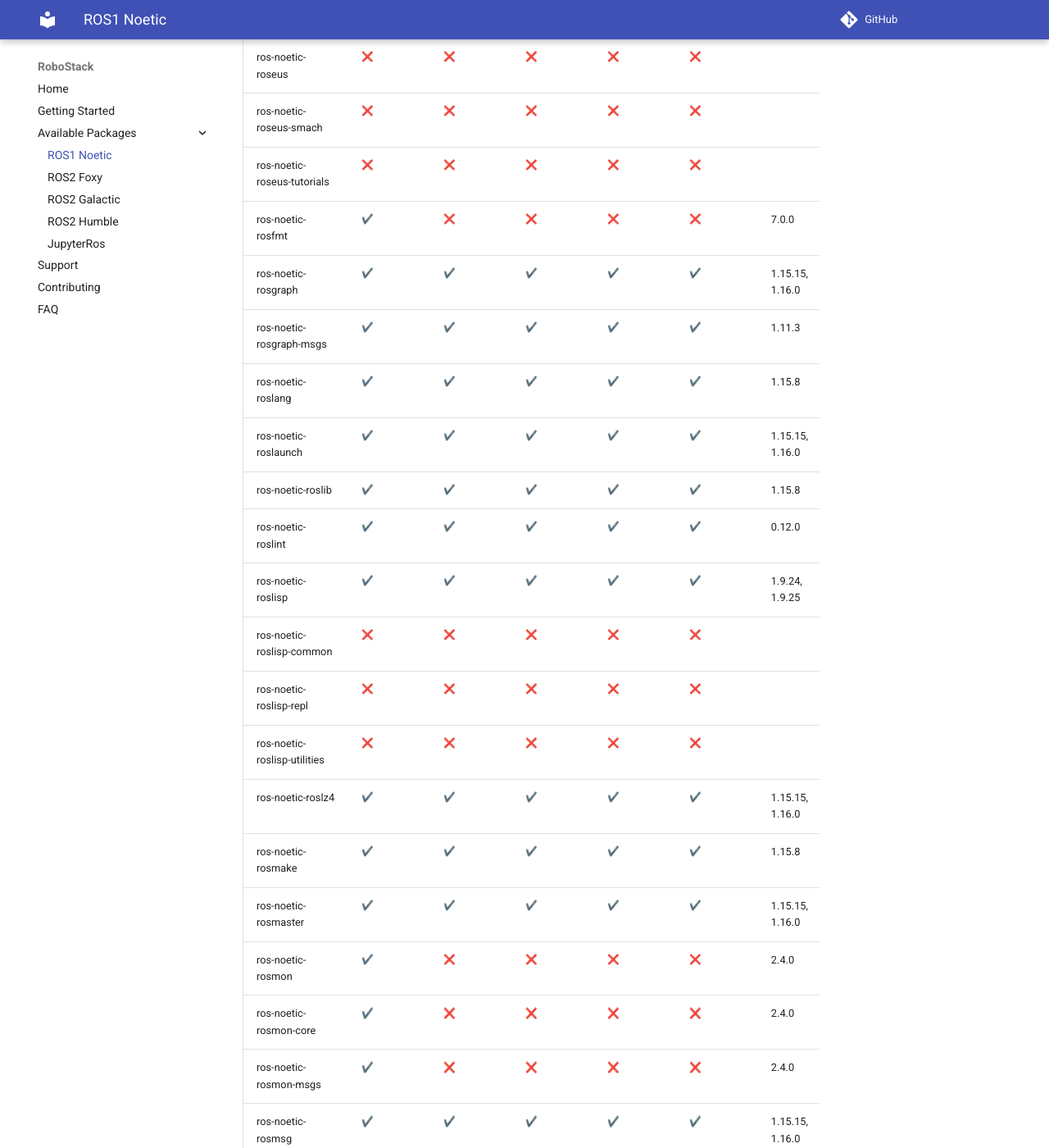
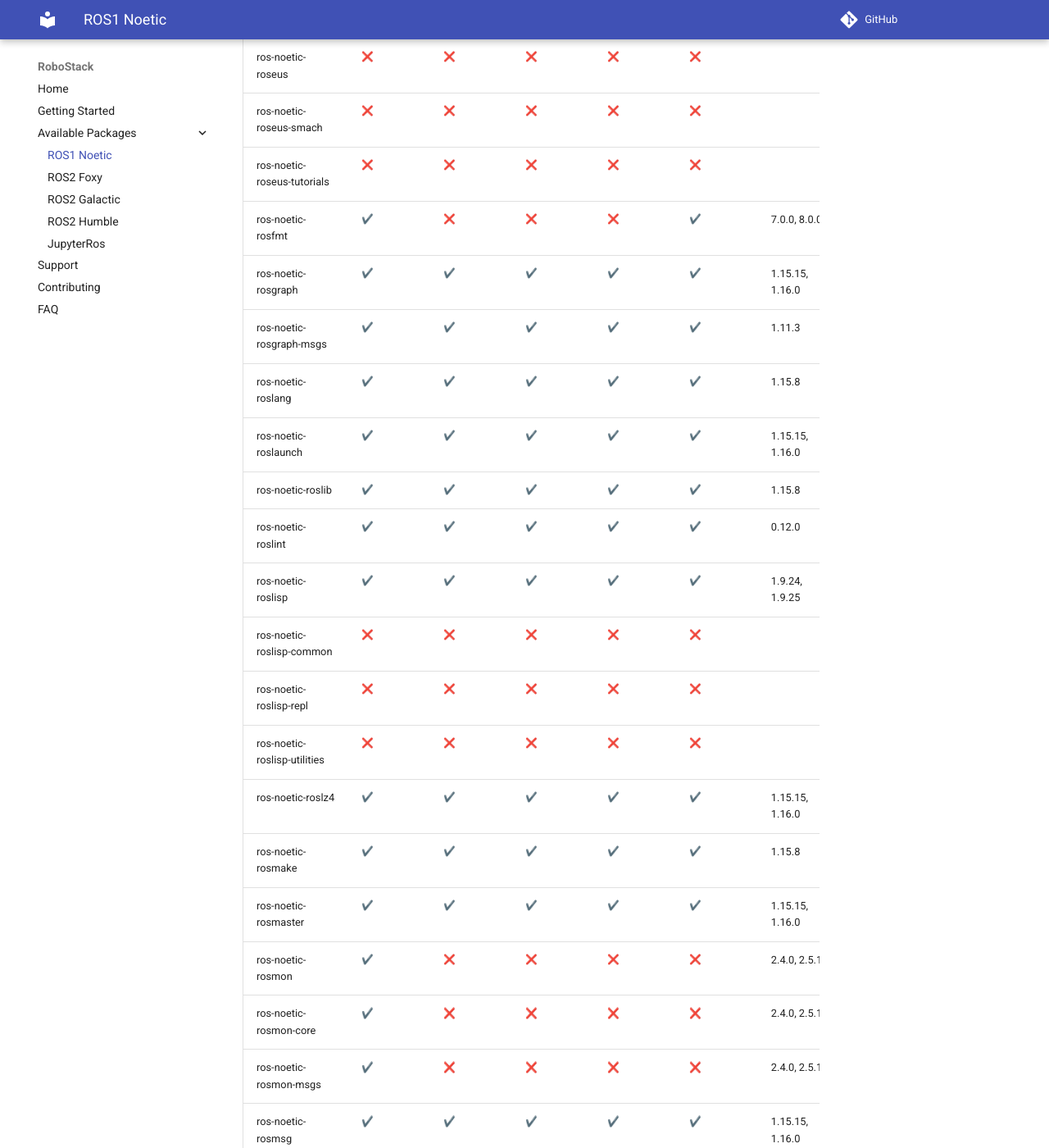
Before and after one commit to RoboStack/robostack.github.io, an MkDocs documentation site: the page built from docs/noetic.md, in a window 1280 px wide and 1400 px high, scrolled down 114743 px. Shown: the whole window at 82% size. Built offline with MkDocs 1.6.1 and Material for MkDocs 9.7.7, drawn with Linux system fonts in a browser that asks for light colours; emoji names are drawn with the system emoji font; comment, search, counter and statistics services are not loaded; some of the changed text lies outside the part shown.

Commit message:
Update tables

```diff
--- a/docs/noetic.md
+++ b/docs/noetic.md
@@ -910,7 +910,7 @@
 | ros-noetic-libdlib | :x: { data-sort='0' } | :x: { data-sort='0' } | :x: { data-sort='0' } | :x: { data-sort='0' } | :x: { data-sort='0' } |   |
 | ros-noetic-libfranka | :heavy_check_mark: { data-sort='1' } | :x: { data-sort='0' } | :heavy_check_mark: { data-sort='1' } | :x: { data-sort='0' } | :x: { data-sort='0' } | 0.9.2  |
 | ros-noetic-libg2o | :heavy_check_mark: { data-sort='1' } | :heavy_check_mark: { data-sort='1' } | :heavy_check_mark: { data-sort='1' } | :heavy_check_mark: { data-sort='1' } | :heavy_check_mark: { data-sort='1' } | 2020.5.3  |
-| ros-noetic-libmavconn | :heavy_check_mark: { data-sort='1' } | :x: { data-sort='0' } | :x: { data-sort='0' } | :x: { data-sort='0' } | :x: { data-sort='0' } | 1.15.0, 1.17.0  |
+| ros-noetic-libmavconn | :heavy_check_mark: { data-sort='1' } | :x: { data-sort='0' } | :x: { data-sort='0' } | :x: { data-sort='0' } | :heavy_check_mark: { data-sort='1' } | 1.15.0, 1.17.0  |
 | ros-noetic-libnabo | :heavy_check_mark: { data-sort='1' } | :x: { data-sort='0' } | :x: { data-sort='0' } | :x: { data-sort='0' } | :x: { data-sort='0' } | 1.0.7  |
 | ros-noetic-libntcan | :x: { data-sort='0' } | :x: { data-sort='0' } | :x: { data-sort='0' } | :x: { data-sort='0' } | :x: { data-sort='0' } |   |
 | ros-noetic-libpcan | :x: { data-sort='0' } | :x: { data-sort='0' } | :x: { data-sort='0' } | :x: { data-sort='0' } | :x: { data-sort='0' } |   |
@@ -957,9 +957,9 @@
 | ros-noetic-marti-visualization-msgs | :x: { data-sort='0' } | :x: { data-sort='0' } | :x: { data-sort='0' } | :x: { data-sort='0' } | :x: { data-sort='0' } |   |
 | ros-noetic-marvelmind-nav | :x: { data-sort='0' } | :x: { data-sort='0' } | :x: { data-sort='0' } | :x: { data-sort='0' } | :x: { data-sort='0' } |   |
 | ros-noetic-massrobotics-amr-sender | :x: { data-sort='0' } | :x: { data-sort='0' } | :x: { data-sort='0' } | :x: { data-sort='0' } | :x: { data-sort='0' } |   |
-| ros-noetic-mavlink | :heavy_check_mark: { data-sort='1' } | :x: { data-sort='0' } | :x: { data-sort='0' } | :x: { data-sort='0' } | :x: { data-sort='0' } | 2022.12.30, 2023.9.9  |
-| ros-noetic-mavros | :heavy_check_mark: { data-sort='1' } | :x: { data-sort='0' } | :x: { data-sort='0' } | :x: { data-sort='0' } | :x: { data-sort='0' } | 1.15.0, 1.17.0  |
-| ros-noetic-mavros-extras | :heavy_check_mark: { data-sort='1' } | :x: { data-sort='0' } | :x: { data-sort='0' } | :x: { data-sort='0' } | :x: { data-sort='0' } | 1.15.0, 1.17.0  |
+| ros-noetic-mavlink | :heavy_check_mark: { data-sort='1' } | :x: { data-sort='0' } | :x: { data-sort='0' } | :x: { data-sort='0' } | :heavy_check_mark: { data-sort='1' } | 2022.12.30, 2023.9.9  |
+| ros-noetic-mavros | :heavy_check_mark: { data-sort='1' } | :x: { data-sort='0' } | :x: { data-sort='0' } | :x: { data-sort='0' } | :heavy_check_mark: { data-sort='1' } | 1.15.0, 1.17.0  |
+| ros-noetic-mavros-extras | :heavy_check_mark: { data-sort='1' } | :x: { data-sort='0' } | :x: { data-sort='0' } | :x: { data-sort='0' } | :heavy_check_mark: { data-sort='1' } | 1.15.0, 1.17.0  |
 | ros-noetic-mavros-msgs | :heavy_check_mark: { data-sort='1' } | :x: { data-sort='0' } | :heavy_check_mark: { data-sort='1' } | :heavy_check_mark: { data-sort='1' } | :heavy_check_mark: { data-sort='1' } | 1.15.0, 1.16.0, 1.17.0  |
 | ros-noetic-mbf-abstract-core | :heavy_check_mark: { data-sort='1' } | :heavy_check_mark: { data-sort='1' } | :heavy_check_mark: { data-sort='1' } | :heavy_check_mark: { data-sort='1' } | :heavy_check_mark: { data-sort='1' } | 0.4.0  |
 | ros-noetic-mbf-abstract-nav | :x: { data-sort='0' } | :x: { data-sort='0' } | :x: { data-sort='0' } | :x: { data-sort='0' } | :x: { data-sort='0' } |   |
@@ -1571,7 +1571,7 @@
 | ros-noetic-roseus | :x: { data-sort='0' } | :x: { data-sort='0' } | :x: { data-sort='0' } | :x: { data-sort='0' } | :x: { data-sort='0' } |   |
 | ros-noetic-roseus-smach | :x: { data-sort='0' } | :x: { data-sort='0' } | :x: { data-sort='0' } | :x: { data-sort='0' } | :x: { data-sort='0' } |   |
 | ros-noetic-roseus-tutorials | :x: { data-sort='0' } | :x: { data-sort='0' } | :x: { data-sort='0' } | :x: { data-sort='0' } | :x: { data-sort='0' } |   |
-| ros-noetic-rosfmt | :heavy_check_mark: { data-sort='1' } | :x: { data-sort='0' } | :x: { data-sort='0' } | :x: { data-sort='0' } | :x: { data-sort='0' } | 7.0.0  |
+| ros-noetic-rosfmt | :heavy_check_mark: { data-sort='1' } | :x: { data-sort='0' } | :x: { data-sort='0' } | :x: { data-sort='0' } | :heavy_check_mark: { data-sort='1' } | 7.0.0, 8.0.0  |
 | ros-noetic-rosgraph | :heavy_check_mark: { data-sort='1' } | :heavy_check_mark: { data-sort='1' } | :heavy_check_mark: { data-sort='1' } | :heavy_check_mark: { data-sort='1' } | :heavy_check_mark: { data-sort='1' } | 1.15.15, 1.16.0  |
 | ros-noetic-rosgraph-msgs | :heavy_check_mark: { data-sort='1' } | :heavy_check_mark: { data-sort='1' } | :heavy_check_mark: { data-sort='1' } | :heavy_check_mark: { data-sort='1' } | :heavy_check_mark: { data-sort='1' } | 1.11.3  |
 | ros-noetic-roslang | :heavy_check_mark: { data-sort='1' } | :heavy_check_mark: { data-sort='1' } | :heavy_check_mark: { data-sort='1' } | :heavy_check_mark: { data-sort='1' } | :heavy_check_mark: { data-sort='1' } | 1.15.8  |
@@ -1585,9 +1585,9 @@
 | ros-noetic-roslz4 | :heavy_check_mark: { data-sort='1' } | :heavy_check_mark: { data-sort='1' } | :heavy_check_mark: { data-sort='1' } | :heavy_check_mark: { data-sort='1' } | :heavy_check_mark: { data-sort='1' } | 1.15.15, 1.16.0  |
 | ros-noetic-rosmake | :heavy_check_mark: { data-sort='1' } | :heavy_check_mark: { data-sort='1' } | :heavy_check_mark: { data-sort='1' } | :heavy_check_mark: { data-sort='1' } | :heavy_check_mark: { data-sort='1' } | 1.15.8  |
 | ros-noetic-rosmaster | :heavy_check_mark: { data-sort='1' } | :heavy_check_mark: { data-sort='1' } | :heavy_check_mark: { data-sort='1' } | :heavy_check_mark: { data-sort='1' } | :heavy_check_mark: { data-sort='1' } | 1.15.15, 1.16.0  |
-| ros-noetic-rosmon | :heavy_check_mark: { data-sort='1' } | :x: { data-sort='0' } | :x: { data-sort='0' } | :x: { data-sort='0' } | :x: { data-sort='0' } | 2.4.0  |
-| ros-noetic-rosmon-core | :heavy_check_mark: { data-sort='1' } | :x: { data-sort='0' } | :x: { data-sort='0' } | :x: { data-sort='0' } | :x: { data-sort='0' } | 2.4.0  |
-| ros-noetic-rosmon-msgs | :heavy_check_mark: { data-sort='1' } | :x: { data-sort='0' } | :x: { data-sort='0' } | :x: { data-sort='0' } | :x: { data-sort='0' } | 2.4.0  |
+| ros-noetic-rosmon | :heavy_check_mark: { data-sort='1' } | :x: { data-sort='0' } | :x: { data-sort='0' } | :x: { data-sort='0' } | :x: { data-sort='0' } | 2.4.0, 2.5.1  |
+| ros-noetic-rosmon-core | :heavy_check_mark: { data-sort='1' } | :x: { data-sort='0' } | :x: { data-sort='0' } | :x: { data-sort='0' } | :x: { data-sort='0' } | 2.4.0, 2.5.1  |
+| ros-noetic-rosmon-msgs | :heavy_check_mark: { data-sort='1' } | :x: { data-sort='0' } | :x: { data-sort='0' } | :x: { data-sort='0' } | :x: { data-sort='0' } | 2.4.0, 2.5.1  |
 | ros-noetic-rosmsg | :heavy_check_mark: { data-sort='1' } | :heavy_check_mark: { data-sort='1' } | :heavy_check_mark: { data-sort='1' } | :heavy_check_mark: { data-sort='1' } | :heavy_check_mark: { data-sort='1' } | 1.15.15, 1.16.0  |
 | ros-noetic-rosmsg-cpp | :heavy_check_mark: { data-sort='1' } | :x: { data-sort='0' } | :x: { data-sort='0' } | :heavy_check_mark: { data-sort='1' } | :x: { data-sort='0' } | 1.0.2  |
 | ros-noetic-rosnode | :heavy_check_mark: { data-sort='1' } | :heavy_check_mark: { data-sort='1' } | :heavy_check_mark: { data-sort='1' } | :heavy_check_mark: { data-sort='1' } | :heavy_check_mark: { data-sort='1' } | 1.15.15, 1.16.0  |
@@ -1664,7 +1664,7 @@
 | ros-noetic-rqt-robot-plugins | :heavy_check_mark: { data-sort='1' } | :heavy_check_mark: { data-sort='1' } | :heavy_check_mark: { data-sort='1' } | :heavy_check_mark: { data-sort='1' } | :heavy_check_mark: { data-sort='1' } | 0.5.8  |
 | ros-noetic-rqt-robot-steering | :heavy_check_mark: { data-sort='1' } | :heavy_check_mark: { data-sort='1' } | :heavy_check_mark: { data-sort='1' } | :heavy_check_mark: { data-sort='1' } | :heavy_check_mark: { data-sort='1' } | 0.5.12  |
 | ros-noetic-rqt-rosbag-fancy | :x: { data-sort='0' } | :x: { data-sort='0' } | :x: { data-sort='0' } | :x: { data-sort='0' } | :x: { data-sort='0' } |   |
-| ros-noetic-rqt-rosmon | :heavy_check_mark: { data-sort='1' } | :x: { data-sort='0' } | :x: { data-sort='0' } | :x: { data-sort='0' } | :x: { data-sort='0' } | 2.4.0  |
+| ros-noetic-rqt-rosmon | :heavy_check_mark: { data-sort='1' } | :x: { data-sort='0' } | :x: { data-sort='0' } | :x: { data-sort='0' } | :x: { data-sort='0' } | 2.4.0, 2.5.1  |
 | ros-noetic-rqt-runtime-monitor | :heavy_check_mark: { data-sort='1' } | :heavy_check_mark: { data-sort='1' } | :heavy_check_mark: { data-sort='1' } | :heavy_check_mark: { data-sort='1' } | :heavy_check_mark: { data-sort='1' } | 0.5.10, 0.5.9  |
 | ros-noetic-rqt-rviz | :heavy_check_mark: { data-sort='1' } | :heavy_check_mark: { data-sort='1' } | :heavy_check_mark: { data-sort='1' } | :heavy_check_mark: { data-sort='1' } | :heavy_check_mark: { data-sort='1' } | 0.7.0  |
 | ros-noetic-rqt-service-caller | :heavy_check_mark: { data-sort='1' } | :heavy_check_mark: { data-sort='1' } | :heavy_check_mark: { data-sort='1' } | :heavy_check_mark: { data-sort='1' } | :heavy_check_mark: { data-sort='1' } | 0.4.10  |
```
Also changed, not shown: other parts of docs/noetic.md (+1 -1 lines).
